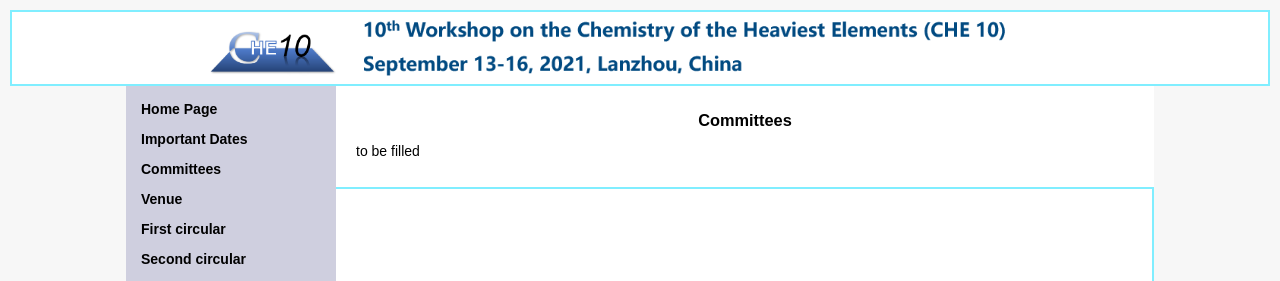
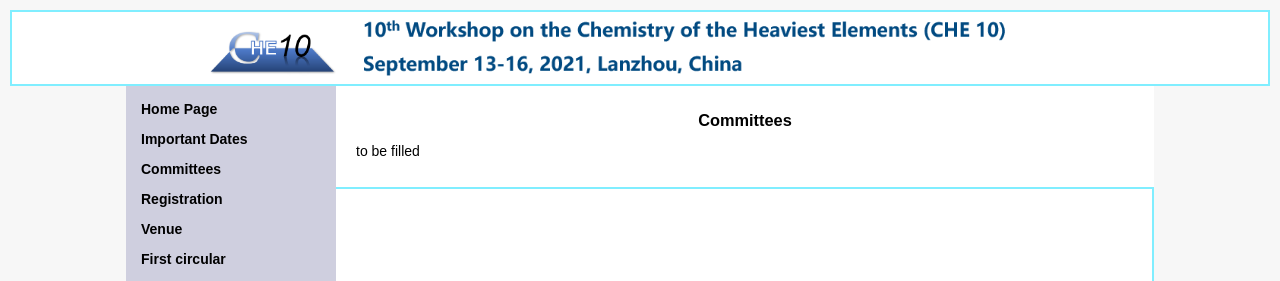
Before and after one commit to carefay/carefay.github.io, a plain HTML site: page committees.html in a window 1280 px wide. Shown: the top 281 px of the page. Drawn offline with Linux system fonts and the light colour scheme.

Commit message:
202006160939

```diff
--- a/committees.html
+++ b/committees.html
@@ -21,6 +21,7 @@
 			<li><a href="index.html" target="_self"><b>Home Page</b></a></li>
 			<li><a href="important_dates.html" target="_self"><b>Important Dates</b></a></li>
 			<li><a href="committees.html" target="_self"><b>Committees</b></a></li>
+			<li><a href="#" target="_self"><b>Registration</b></a></li>
 			<li><a href="venue.html" target="_self"><b>Venue</b></a></li>
 			<li><a href="attachments/CHE10_1st_circular.pdf" target="_blank"><b>First circular</b></a></li>
 			<li><a href="attachments/CHE10_2nd_circular.pdf" target="_blank"><b>Second circular</b></a></li>
```
Also changed, not shown: contact.html (+1 -0 lines), empty.html (+1 -0 lines), important_dates.html (+1 -0 lines), index.html (+1 -0 lines), venue.html (+1 -0 lines).
